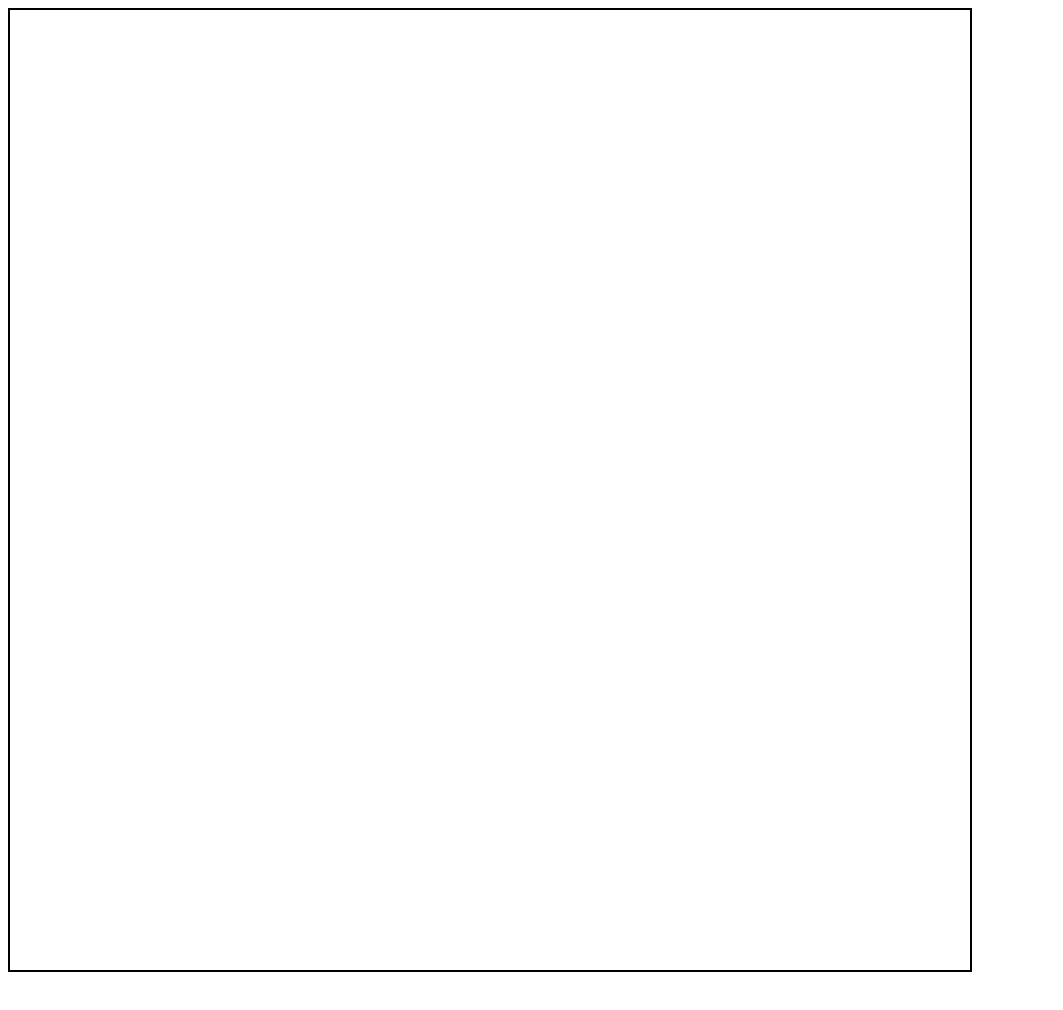
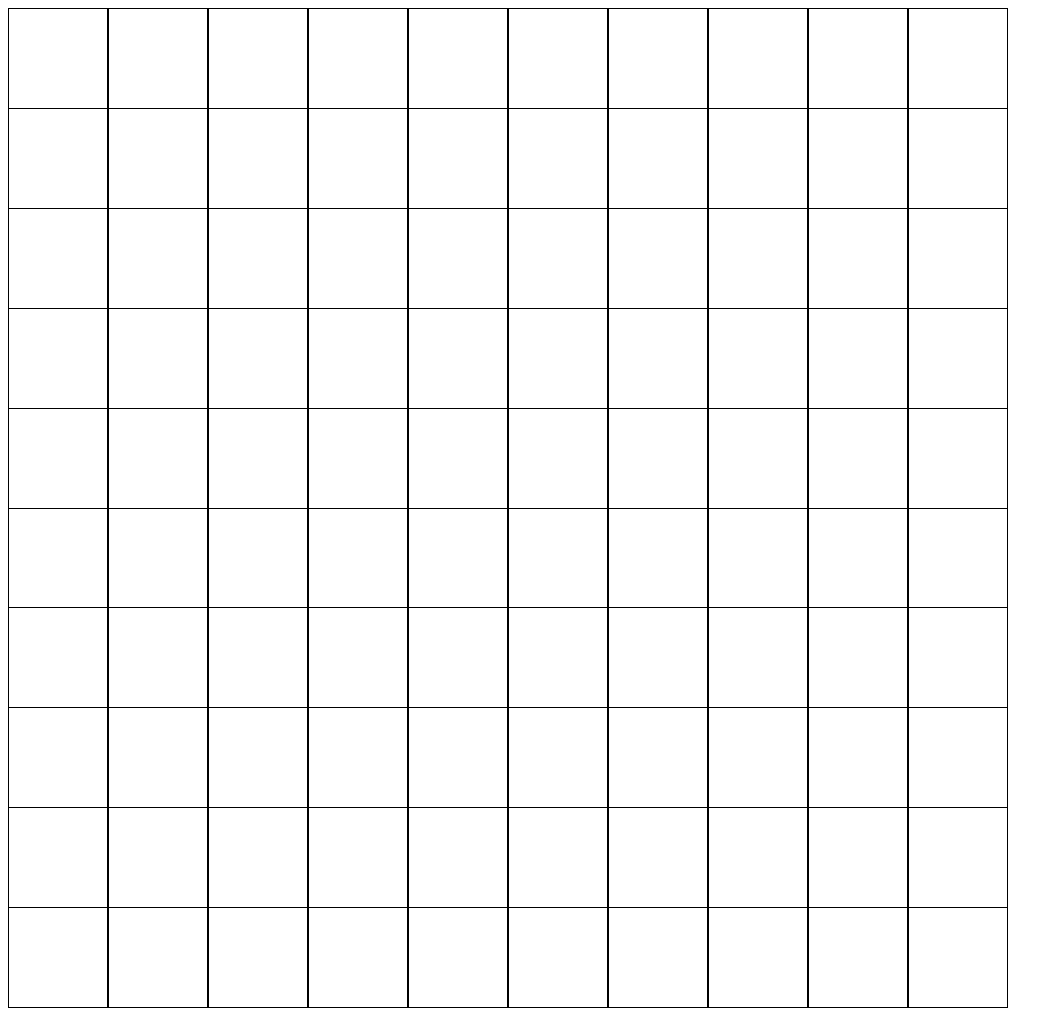
Before and after one commit to tomaha1/etch-a-sketch, a plain HTML site: page index.html in a window 1280 px wide. Shown: the whole page, without its empty margins (0-1063 px from the left). Before the commit the page ends 980 px from the top, so only its background shows below. Drawn offline with Linux system fonts and the light colour scheme.

Commit message:
Add function to build grid of divs, update javascript.js and styles.css

```diff
--- a/javascript.js
+++ b/javascript.js
@@ -1,7 +1,13 @@
 let container = document.querySelector('.container');
+let max = 10;
 
-for (let i=1; i<=4; i++) {
-    let div = document.createElement('div');
-    div.classList.add('box');
-    container.appendChild(div);
+for (let i=1; i<=max; i++) {
+    let div1 = document.createElement('div');
+    div1.classList.add('box1');
+    container.appendChild(div1);
+        for (let i=1; i<=max; i++) {
+            let div2 = document.createElement('div');
+            div2.classList.add('box2');
+            div1.appendChild(div2);
+        }
 };
--- a/styles.css
+++ b/styles.css
@@ -1,5 +1,29 @@
 .container {
-    height: 960px;
-    width: 960px;
+    height: 1000px;
+    width: 1000px;
     border: solid 2px;
+    display: flex;
+    align-content: stretch;
+    border: none;
 }
+
+/* dlaczego boxy nie maja rozmiaru 100x100? */
+
+.box1 {
+    border: 1px solid;
+    border-left: none;
+    border-right: none;
+    border-top: none;
+    flex-grow: 1;
+    display: flex;
+    align-content: stretch;
+    flex-direction: column;
+}
+
+.box2 {
+    border-style: solid;
+    border-width: 1px;
+    border-bottom: none;
+    flex-grow: 1;
+    align-content: stretch;
+}
```
